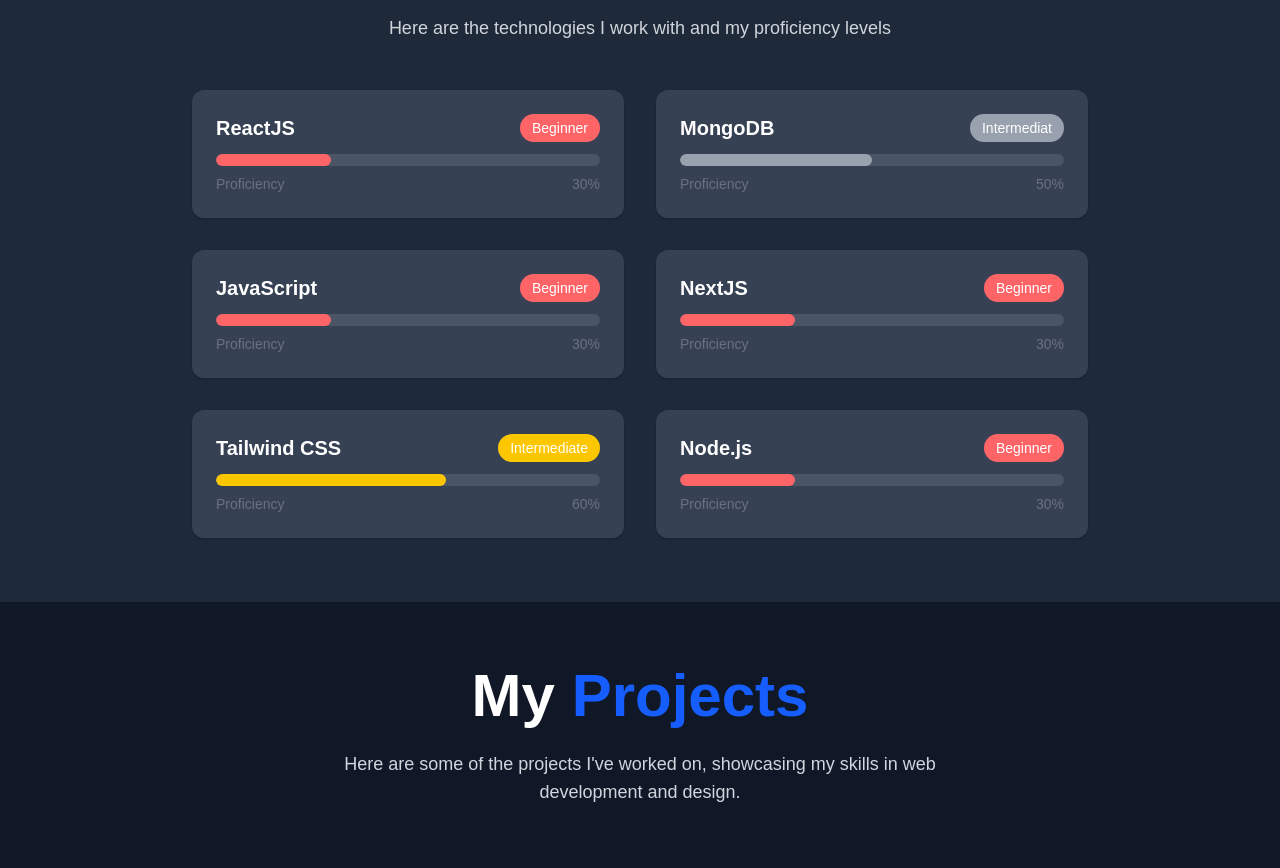
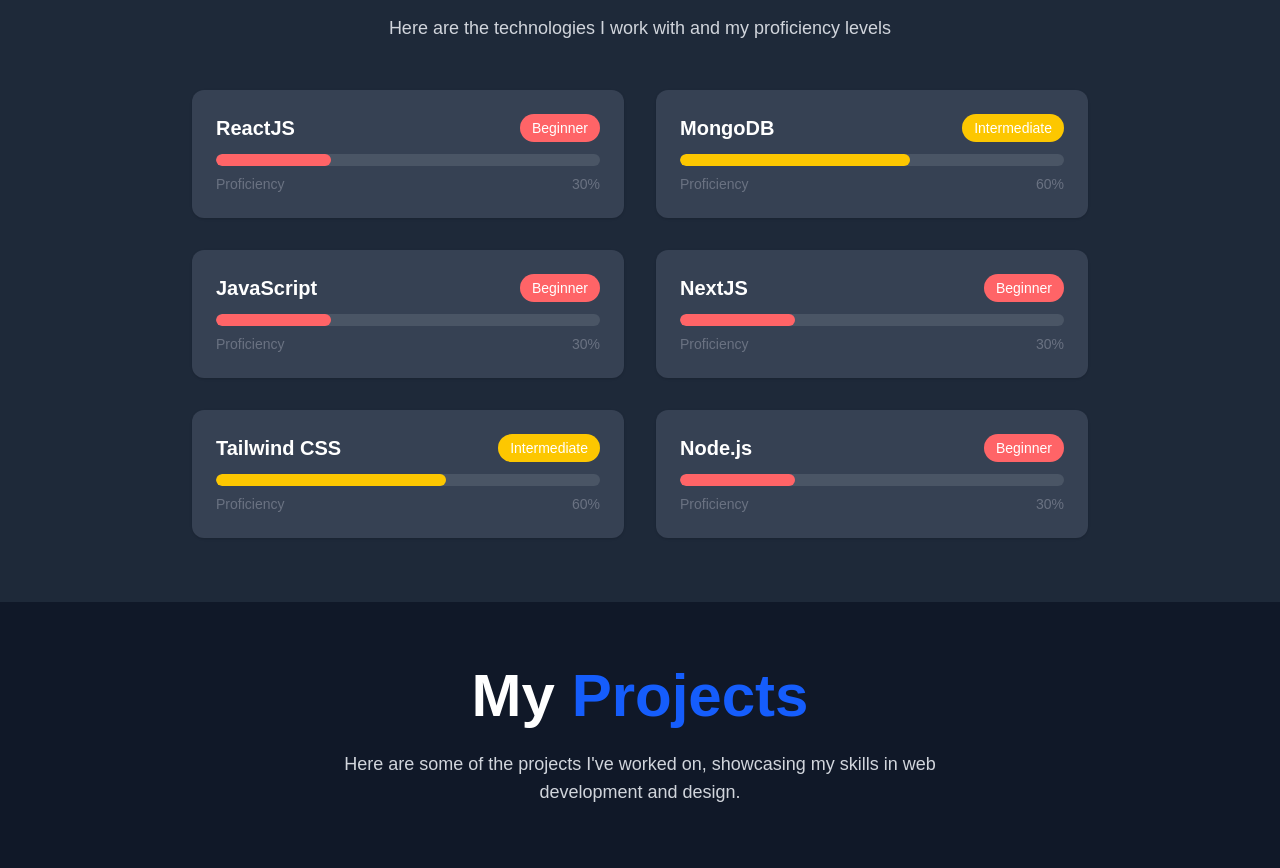
Before and after one commit to Nischalkoirala44/portfolio, a Next.js app: page / in a window 1280 px wide. Shown: the part 1706-2574 px from the top of the page. Built offline with nearby package versions, Linux system fonts and the light colour scheme; no server answers.

Commit message:
Update Skills.tsx

```diff
--- a/app/components/Skills.tsx
+++ b/app/components/Skills.tsx
@@ -2,7 +2,7 @@
 
 const skills = [
   { name: "ReactJS", level: "Beginner" },
-  { name: "MongoDB", level: "Intermediat" },
+  { name: "MongoDB", level: "Intermediate" },
   { name: "JavaScript", level: "Beginner" },
   { name: "NextJS", level: "Beginner" },
   { name: "Tailwind CSS", level: "Intermediate" },
```
